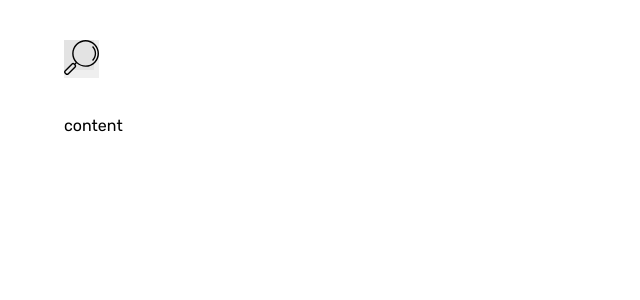
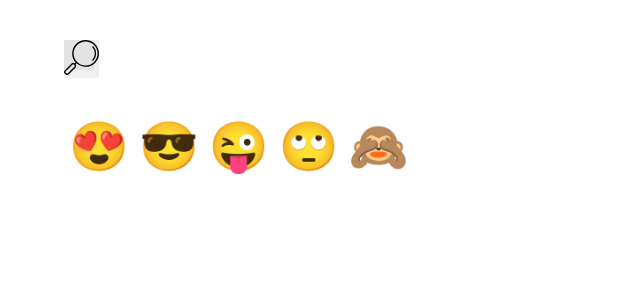
Before and after one commit to kstawinski/emojis, a Vue app: page / in a window 1280 px wide. Shown: the top 300 px of the page, without its empty margins (0-640 px from the left). Built offline with nearby package versions, Linux system fonts and the light colour scheme.

Commit message:
Add basic view of Emoji component

```diff
--- a/src/components/Content.vue
+++ b/src/components/Content.vue
@@ -1,16 +1,30 @@
 <template>
   <main class="content">
-    <div class="container">
-      content
+    <div class="container content_container">
+      <Emoji v-for="emoji in emojis" :char="emoji" :key="emoji" />
     </div>
   </main>
 </template>
 
 <script>
+import Emoji from '@/components/Emoji.vue';
+
 export default {
   name: 'Content',
+  components: { Emoji },
+  data() {
+    return {
+      emojis: ['😍', '😎', '😜', '🙄', '🙈'],
+    };
+  },
 };
 </script>
 
 <style scoped lang="scss">
+.content {
+  &_container {
+    display: flex;
+    flex-wrap: wrap;
+  }
+}
 </style>
--- /dev/null
+++ b/src/components/Emoji.vue
@@ -0,0 +1,25 @@
+<template>
+  <div class="emoji">{{ char }}</div>
+</template>
+
+<script>
+export default {
+  name: 'Emoji',
+  props: {
+    char: String,
+  },
+};
+</script>
+
+<style scoped lang="scss">
+.emoji {
+  font-size: 3em;
+  cursor: pointer;
+  transition: 0.15s all;
+  margin: 5px;
+
+    &:hover {
+      transform: scale(1.2);
+    }
+}
+</style>
```
